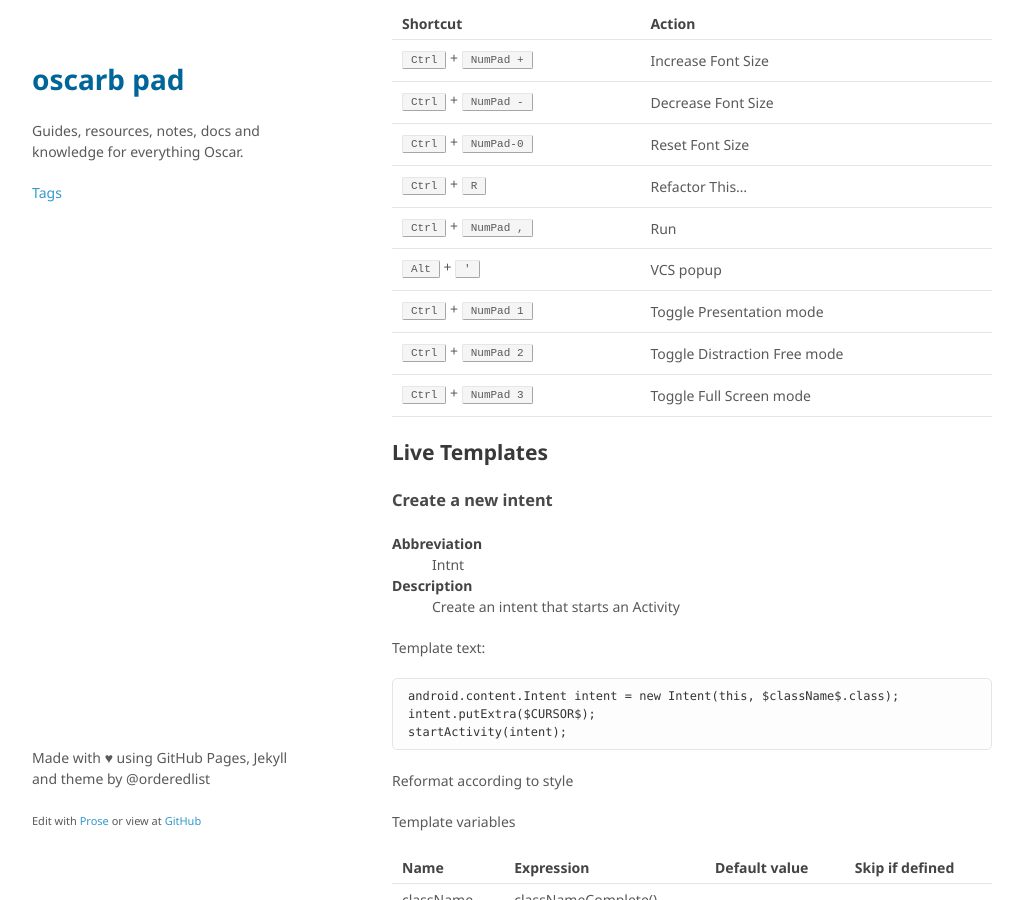
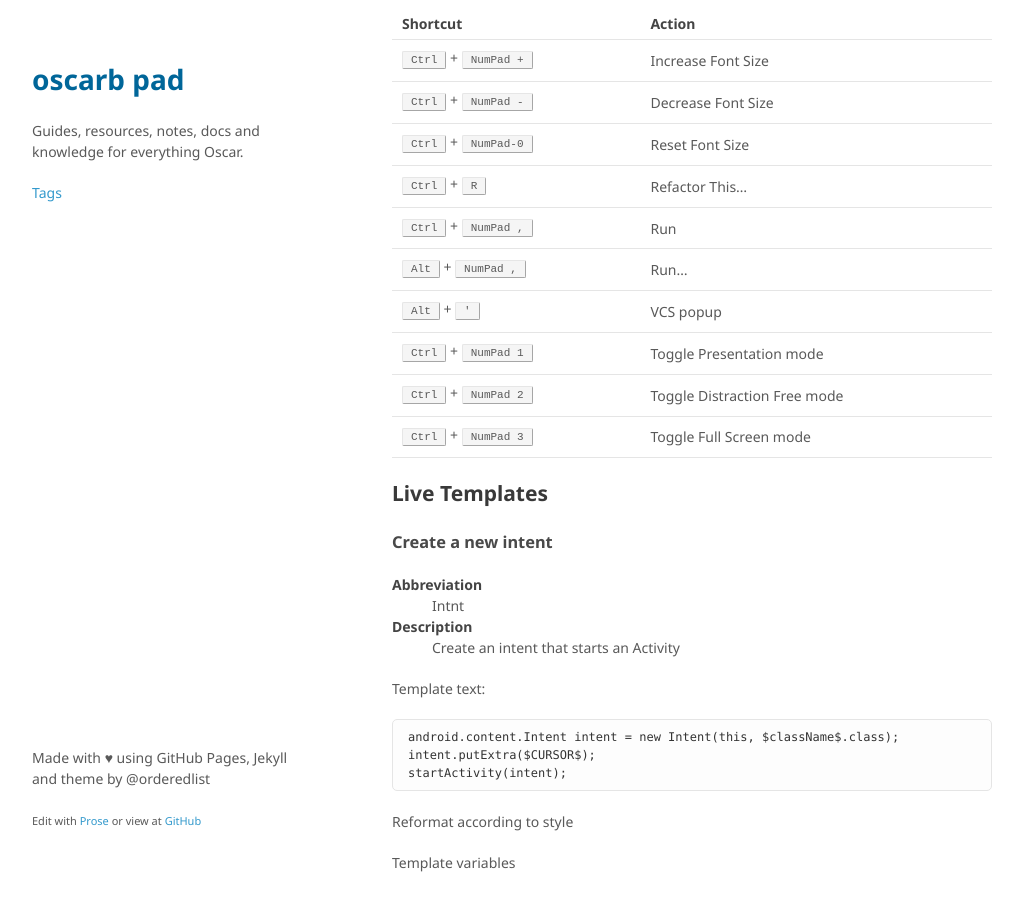
Before and after one commit to oscarb/pad, a Jekyll site: the page built from _docs/android-studio.md, in a window 1280 px wide and 900 px high, scrolled down 1214 px. Shown: the whole window, without its empty margins (128-1151 px from the left). Built offline with Jekyll 4.4.1, drawn with Linux system fonts in a browser that asks for light colours; some web fonts are replaced.

Commit message:
Updated android-studio.md

```diff
--- a/_docs/android-studio.md
+++ b/_docs/android-studio.md
@@ -66,6 +66,7 @@ Shortcut | Action
 <kbd>Ctrl</kbd> + <kbd>NumPad-0</kbd> | Reset Font Size
 <kbd>Ctrl</kbd> + <kbd>R</kbd> | Refactor This...
 <kbd>Ctrl</kbd> + <kbd>NumPad ,</kbd> | Run
+<kbd>Alt</kbd> + <kbd>NumPad ,</kbd> | Run...
 <kbd>Alt</kbd> + <kbd>'</kbd> | VCS popup
 <kbd>Ctrl</kbd> + <kbd>NumPad 1</kbd> | Toggle Presentation mode
 <kbd>Ctrl</kbd> + <kbd>NumPad 2</kbd> | Toggle Distraction Free mode
```
